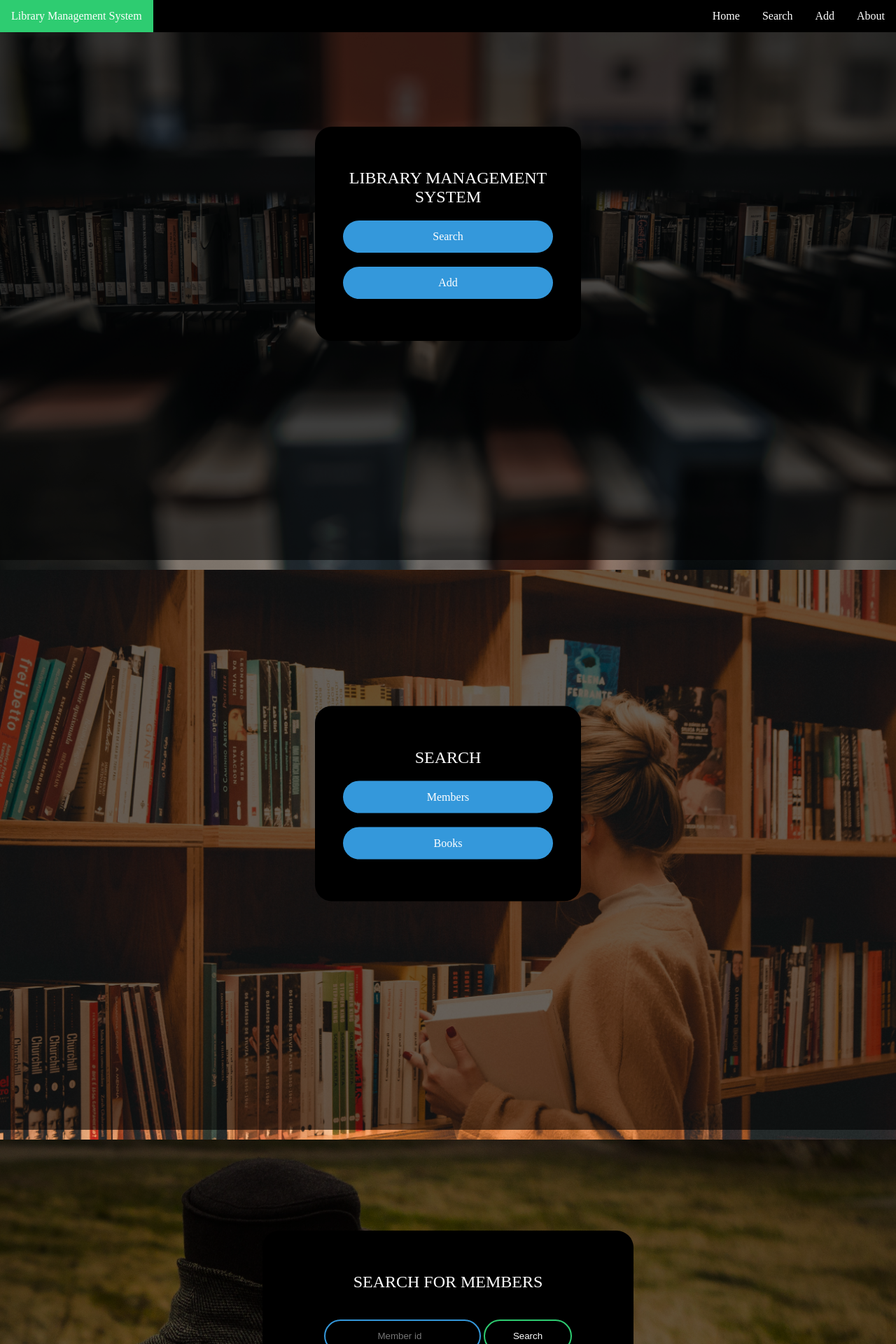
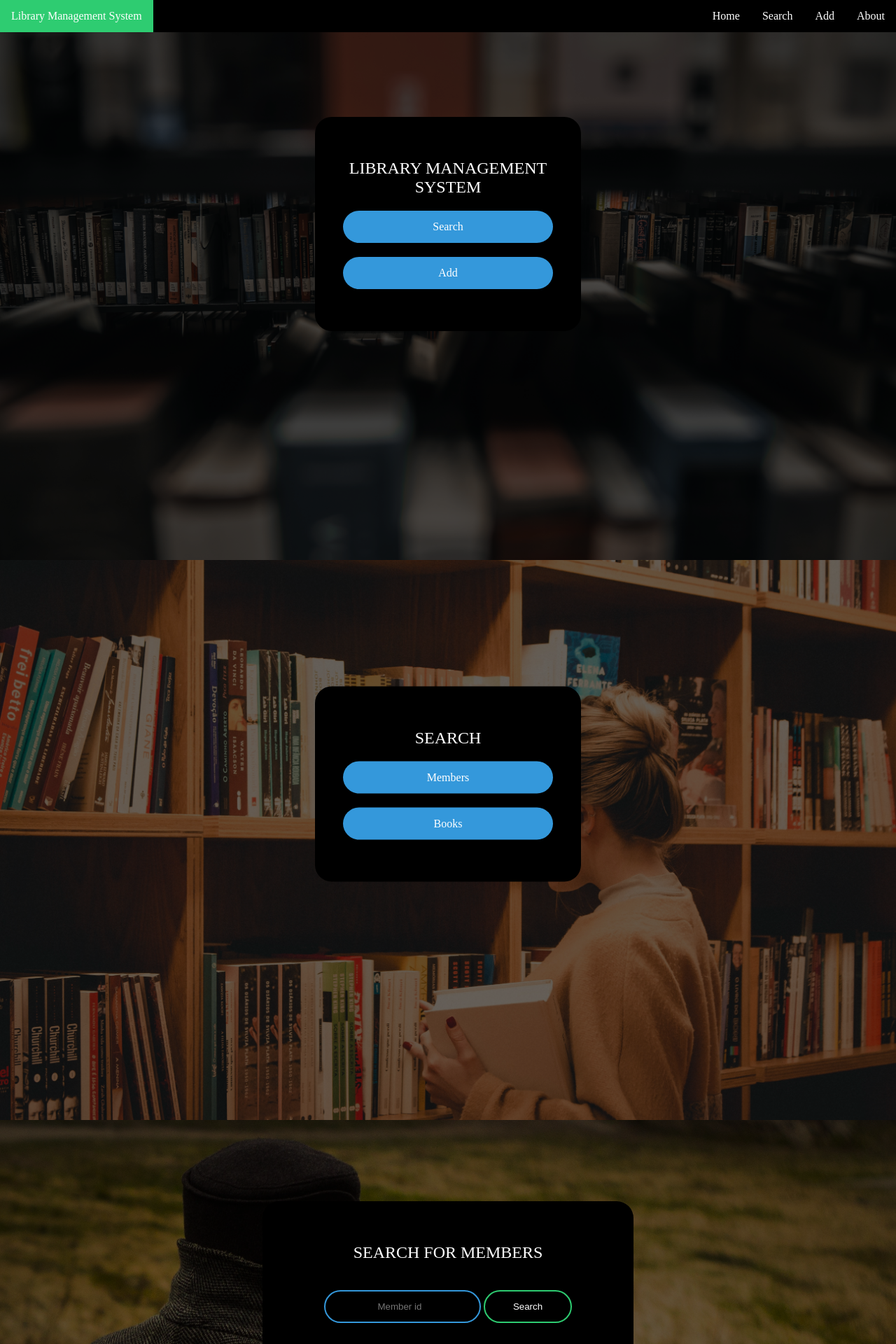
Before and after one commit to varadkulk/Library_Management_System, a PHP site: page / in a window 1280 px wide. Shown: the top 1920 px of the page at 70% size. Run offline with PHP 8.4, Linux system fonts and the light colour scheme.

Commit message:
very small minor change with section padding

```diff
--- a/Library_Management_System/css/styles.css
+++ b/Library_Management_System/css/styles.css
@@ -48,7 +48,6 @@ section>* {
 
 section {
   position: relative;
-  padding-top: 14px;
   background-repeat: no-repeat;
   background-size: cover;
   height: 100vh;
```
